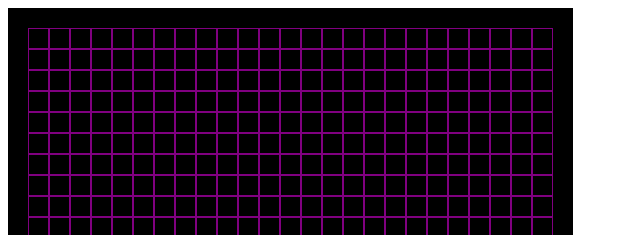
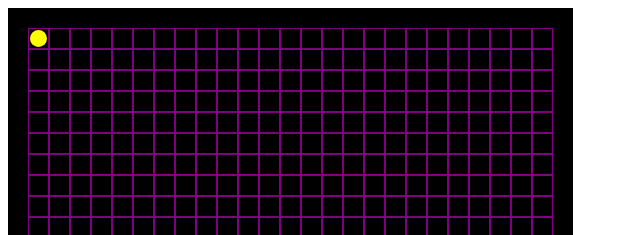
Before and after one commit to jedepaepe/epfc-packman, a website: page public/index.html in a window 1280 px wide. Shown: the top 235 px of the page, 0-640 px from the left. Drawn offline with Linux system fonts and the light colour scheme.

Commit message:
add packman

```diff
--- a/public/index.html
+++ b/public/index.html
@@ -11,7 +11,7 @@
         <div id="container"></div>
     </main>
     <script>
-        function packmanApp(nrRows = 25, nrColumns = 25, cellSize = 21) {
+        function packmanApp(nrRows = 25, nrColumns = 25, cellSize = 21, packmanSize = 17) {
             // récupère une référence sur le div de id "container"
             let container = document.getElementById('container');
             // le container doit adapter sa taille à son contenu
@@ -37,12 +37,33 @@
                 for (let c = 0; c < nrColumns; ++c) {
                     // crée un élément
                     let cell = document.createElement('div');
+                    // mettre en position relative (pour les éléments qui y seront placés)
+                    cell.style.position = 'relative';
                     // ajoute lui une bordure
                     cell.style.border = '1px solid purple';
                     // ajoute l'élément au panel
                     panel.appendChild(cell);
                 }
             }
+
+            // crée packman
+            let packman = document.createElement('div');
+            // position absolue (à partir de la cellule parente)
+            packman.style.position = 'absolute';
+            // largeur
+            packman.style.width = packmanSize + 'px';
+            // hauteur
+            packman.style.height = packman.style.width;
+            // couleur
+            packman.style.backgroundColor = 'yellow';
+            // distance par rapport au sommet (pour centrer packman)
+            packman.style.top = ((cellSize - 2 - packmanSize) / 2) + 'px';
+            // distance par rapport à la gauche (pour centre packman)
+            packman.style.left = packman.style.top;
+            // faire un cercle
+            packman.style.borderRadius = '50%';
+            // ajoute packman à la première cellule
+            panel.children[0].appendChild(packman);
 
             // ajoute le damier au container
             container.appendChild(panel);
```
